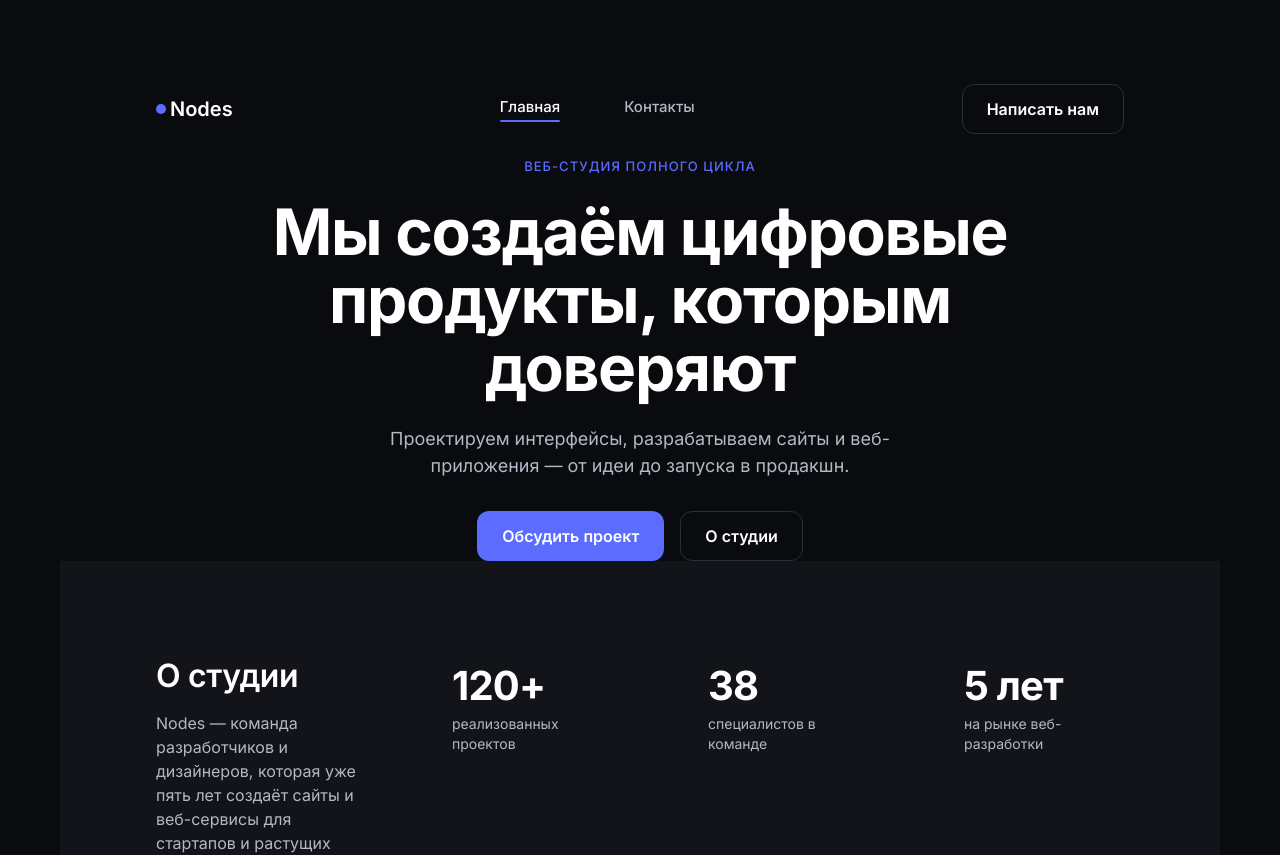
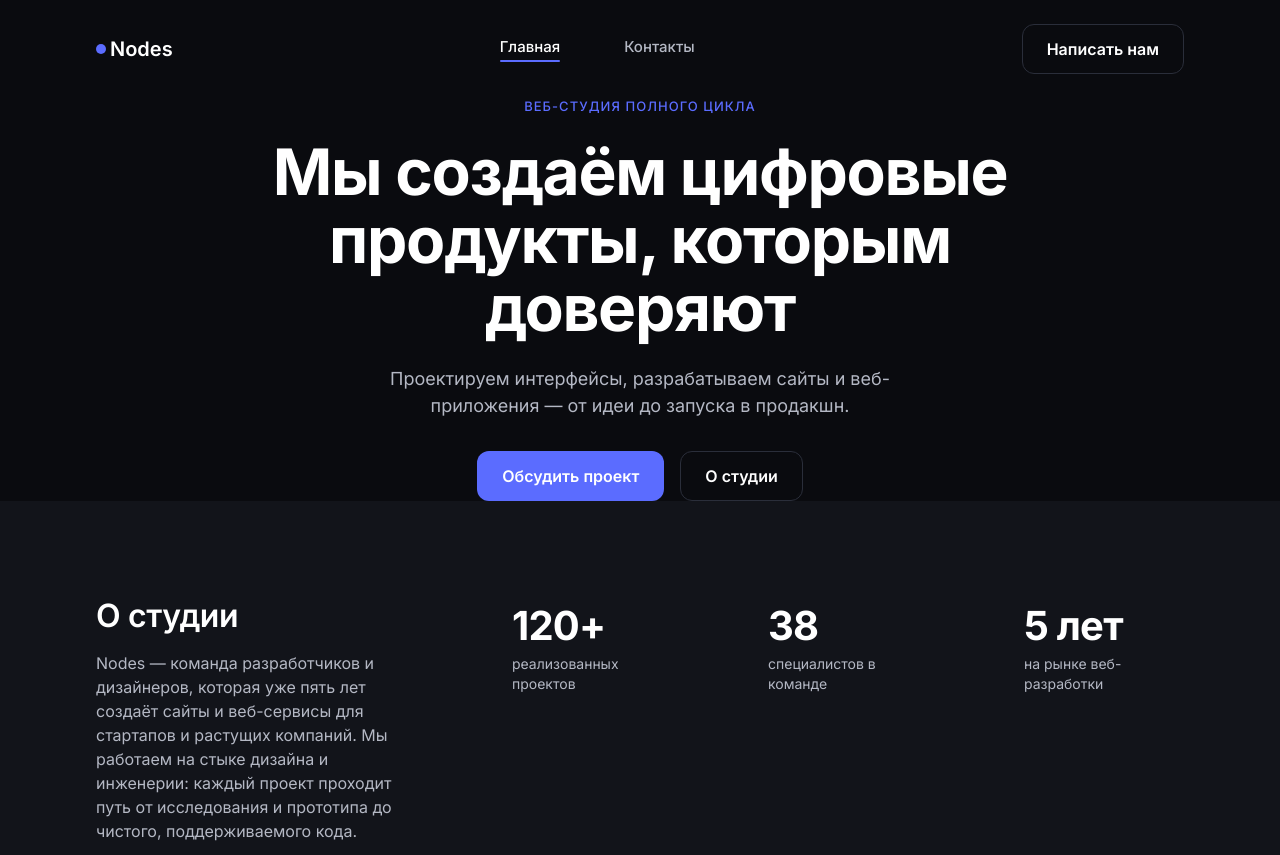
Before and after one commit to ladashum/nodes-studio, a React (Vite) app: page / in a window 1280 px wide. Shown: the top 855 px of the page. Built offline with nearby package versions, Linux system fonts and the light colour scheme.

Commit message:
Update tokens.css

```diff
--- a/src/styles/tokens.css
+++ b/src/styles/tokens.css
@@ -56,7 +56,7 @@
 
 html,
 body {
-  margin: 30px;
+  margin: 0px;
   padding: 0px;
   overflow-x: hidden;
 }
```
